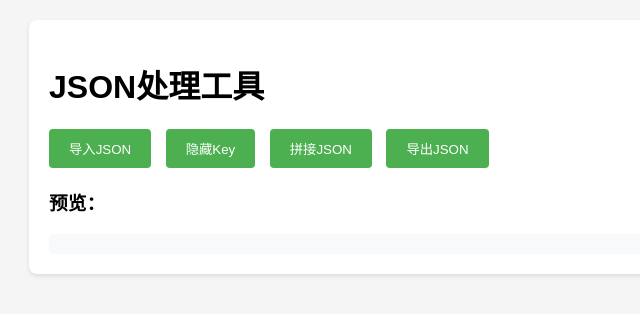
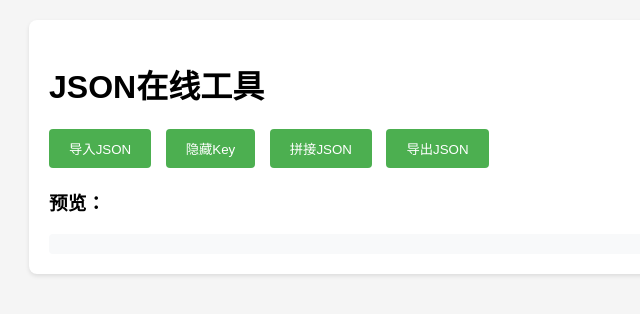
Before and after one commit to LNMWR/json_to_web, a plain HTML site: page index.html in a window 1280 px wide. Shown: the full height of the page, 211-851 px from the left. Drawn offline with Linux system fonts and the light colour scheme.

Commit message:
Update index.html
修改文案

```diff
--- a/index.html
+++ b/index.html
@@ -1,9 +1,8 @@
 <!DOCTYPE html>
-<html lang="zh">
 <head>
     <meta charset="UTF-8">
     <meta name="viewport" content="width=device-width, initial-scale=1.0">
-    <title>JSON处理工具</title>
+    <title>JSON Online</title>
     <style>
         body {
             font-family: Arial, sans-serif;
@@ -82,7 +81,7 @@
 </head>
 <body>
     <div class="container">
-        <h1>JSON处理工具</h1>
+        <h1>JSON在线工具</h1>
 
         <div class="button-group">
             <input type="file" id="fileInput" accept=".json" style="display: none;">
```
